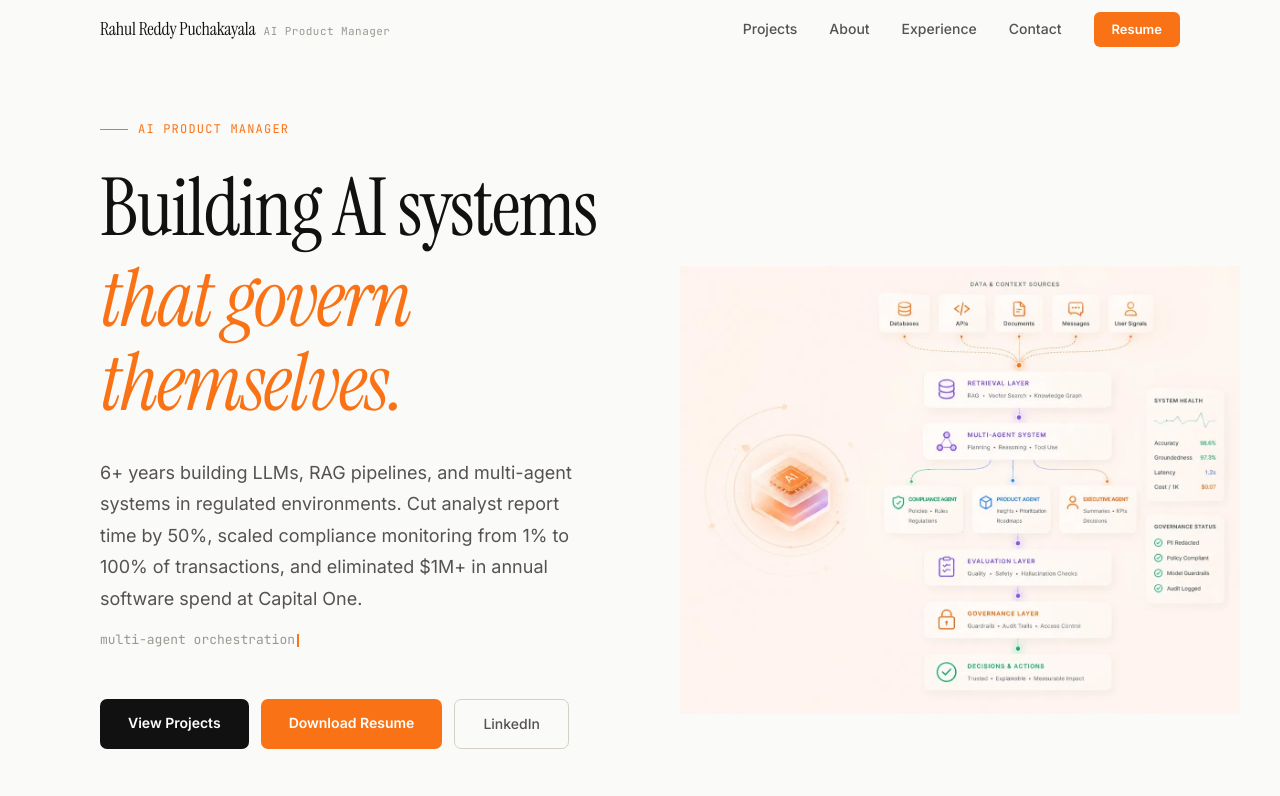
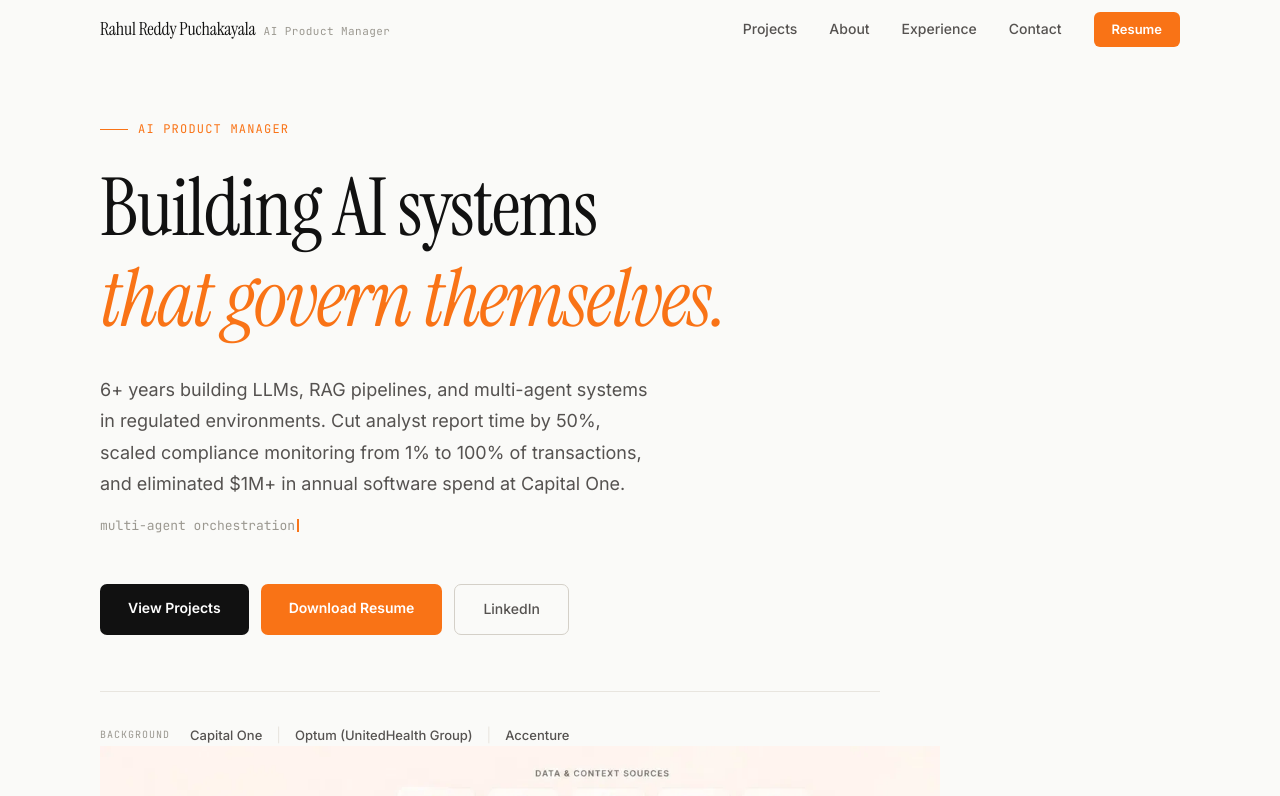
Before and after one commit to rahulreddyutd/rahul-portfolio-light, a Next.js app: page / in a window 1280 px wide. Shown: the top 796 px of the page. Built offline with nearby package versions, Linux system fonts and the light colour scheme.

Commit message:
fix: remove architecture image from hero

```diff
--- a/src/app/page.tsx
+++ b/src/app/page.tsx
@@ -231,7 +231,7 @@ export default function Home() {
 
       {/* HERO */}
       <section style={{ minHeight: "100vh", display: "flex", alignItems: "center", padding: `120px ${W} 80px` }}>
-        <div style={{ display: "grid", gridTemplateColumns: "1fr 1fr", gap: "80px", alignItems: "center", width: "100%" }}>
+        <div style={{ maxWidth: "780px" }}>
           {/* Left: text */}
           <div>
           <div style={{ fontFamily: "'JetBrains Mono',monospace", fontSize: "12px", color: C.orange, letterSpacing: "0.1em", textTransform: "uppercase", marginBottom: "28px", display: "flex", alignItems: "center", gap: "10px" }}>
```
